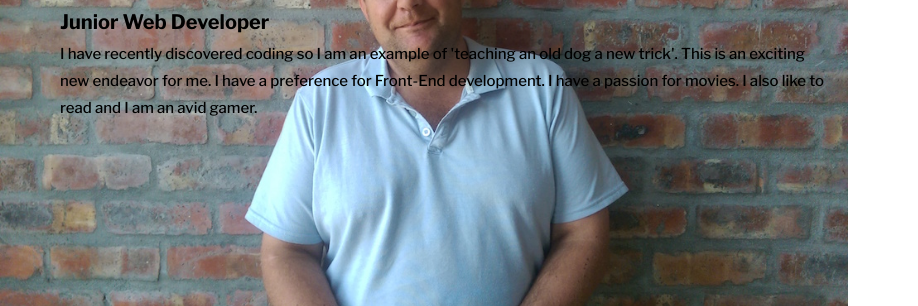
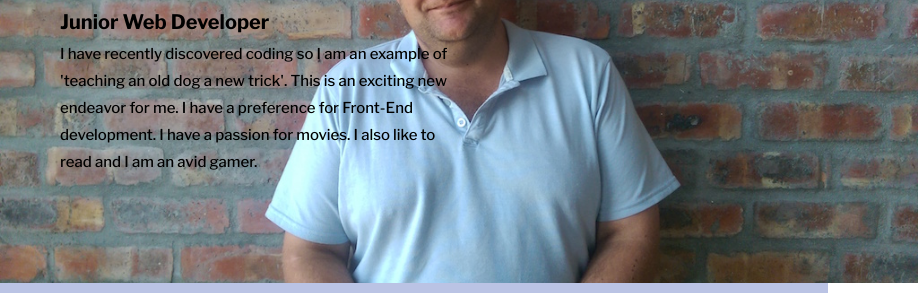
Before and after one commit to jacksongreg/cv, a plain HTML site: page index.html in a window 768 px wide. Shown: the part 167-473 px from the top of the page, 918 px wide, since content can reach past the window. Drawn offline with nearby package versions, Linux system fonts and the light colour scheme.

Commit message:
Initial Commit

```diff
--- a/assets/css/cv.scss
+++ b/assets/css/cv.scss
@@ -134,7 +134,7 @@ button {
 div#header {
   margin-top: -40px;
   background-size: cover;
-  background-position: right;
+  background-position: center;
   background-image: url("../images/greg.jpg");
   top: 0;
   width: 100%;
@@ -293,13 +293,14 @@ div#title-cv {
     width: 100%;
     margin: 0;
     color: black;
-    background-size: contain;
+    background-size: cover;
     background-repeat: no-repeat;
-    background-position: top;
-
+    background-position: center;
+    height:450px;
+    padding-right: 150px;
 
     p{
-      width: 100%;
+      width: 400px;;
       margin:2px;
       font-size: 15px;
       margin-left: 60px;
@@ -533,6 +534,7 @@ h4 {
     background-repeat: no-repeat;
     background-position: top;
 
+
     p{
       width: 100%;
       margin:30px;
@@ -544,6 +546,7 @@ h4 {
       margin: 30px;
       font-size: 25px;
       color: #000;
+      padding-top: 250px;
     }
 
     h4 {
```
Also changed, not shown: assets/css/cv.css.
